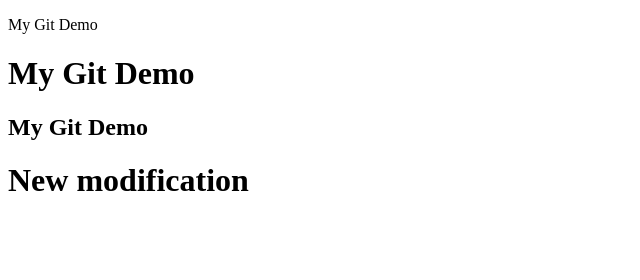
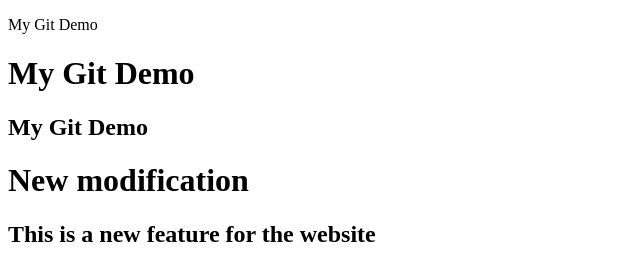
Before and after one commit to tushpush25/git-made-easy, a plain HTML site: page index.html in a window 1280 px wide. Shown: the whole page, without its empty margins (0-640 px from the left). Drawn offline with Linux system fonts and the light colour scheme.

Commit message:
Updating a feautre for a website

```diff
--- a/index.html
+++ b/index.html
@@ -11,7 +11,7 @@
     <h2>My Git Demo</h2>
 
     <h1>New modification
-
+        <h2>This is a new feature for the website</h2>
     </h1>
 </body>
 </html>
```
